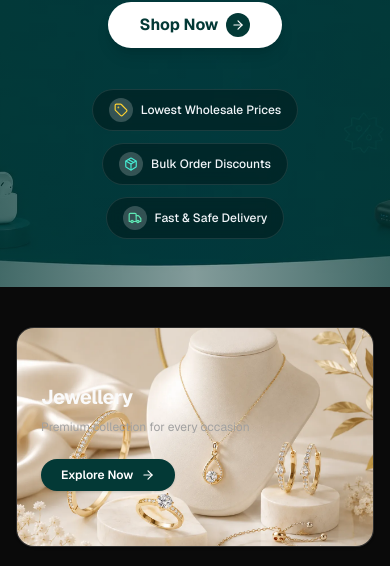
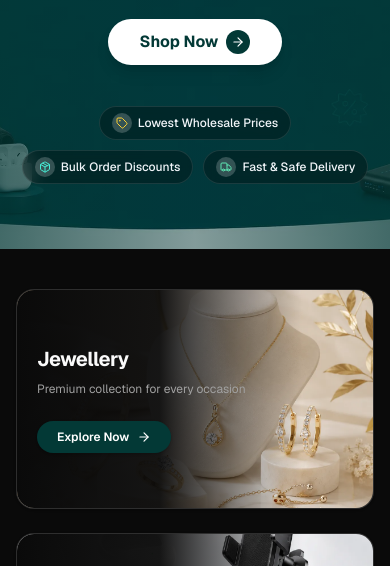
Before and after one commit to adnanshakir/ecom-mern, a Next.js app in the folder client/: page / in a window 390 px wide. Shown: the part 278-844 px from the top of the page. Built offline with nearby package versions, Linux system fonts and the light colour scheme; no server answers.

Commit message:
feat: add dynamic HeroBanner and CategoryBanners storefront components

```diff
--- a/client/src/components/storefront/home/CategoryBanners.jsx
+++ b/client/src/components/storefront/home/CategoryBanners.jsx
@@ -55,12 +55,26 @@ export function CategoryBanners() {
                 alt={banner.title}
                 loading="lazy"
                 decoding="async"
-                className="size-full object-cover object-center"
+                className="size-full object-cover max-sm:object-[80%_center] sm:object-center transition-transform duration-500 group-hover:scale-105"
               />
               {banner.showGradient && (
-                banner.overlayColor && banner.overlayColor.startsWith("#") ? (
+                <>
+                  {/* Mobile Gradient Overlay (Left-to-Right gradient covering text area) */}
+                  {banner.overlayColor && banner.overlayColor.startsWith("#") ? (
                     <div
-                    className={`absolute inset-0 sm:w-3/4 ${
+                      className="absolute inset-y-0 left-0 right-auto w-4/5 sm:hidden pointer-events-none"
+                      style={{
+                        background: `linear-gradient(to right, ${banner.overlayColor}FA 0%, ${banner.overlayColor}D9 55%, transparent 100%)`,
+                      }}
+                    />
+                  ) : (
+                    <div className="absolute inset-y-0 left-0 right-auto w-4/5 sm:hidden pointer-events-none bg-gradient-to-r from-background via-background/95 to-transparent" />
+                  )}
+
+                  {/* Desktop Gradient Overlay (Left-to-Right / Right-to-Left fade) */}
+                  {banner.overlayColor && banner.overlayColor.startsWith("#") ? (
+                    <div
+                      className={`hidden sm:block absolute inset-0 sm:w-3/4 ${
                         isRight ? "right-0 left-auto sm:ml-auto" : "left-0 right-auto"
                       }`}
                       style={{
@@ -71,19 +85,20 @@ export function CategoryBanners() {
                     />
                   ) : (
                     <div
-                    className={`absolute inset-0 sm:w-3/4 ${
+                      className={`hidden sm:block absolute inset-0 sm:w-3/4 ${
                         isRight
                           ? "right-0 left-auto bg-gradient-to-l from-background/95 via-background/85 to-transparent sm:ml-auto"
                           : "left-0 right-auto bg-gradient-to-r from-background/95 via-background/85 to-transparent"
                       }`}
                     />
-                )
+                  )}
+                </>
               )}
             </div>
 
             {/* Card Content */}
             <div
-              className={`relative z-10 flex flex-col justify-center p-6 sm:p-8 sm:w-2/3 ${
+              className={`relative z-10 flex flex-col justify-center p-5 sm:p-8 w-4/5 sm:w-2/3 ${
                 isRight ? "ml-auto text-right items-end" : "text-left items-start"
               }`}
             >
--- a/client/src/components/storefront/home/HeroBanner.jsx
+++ b/client/src/components/storefront/home/HeroBanner.jsx
@@ -72,24 +72,24 @@ export function HeroBanner() {
         </div>
 
         {/* Value Propositions / Feature Badges */}
-        <div className="flex flex-wrap items-center justify-center gap-3 text-xs sm:gap-6 sm:text-sm">
-          <div className="flex items-center gap-2 rounded-full bg-black/30 px-4 py-2 backdrop-blur-sm border border-white/10">
-            <div className="flex size-6 items-center justify-center rounded-full bg-white/20 text-amber-300">
-              <Tag className="size-3.5" />
+        <div className="flex flex-wrap items-center justify-center gap-2.5 sm:gap-6 text-xs sm:text-sm">
+          <div className="flex items-center gap-1.5 sm:gap-2 rounded-full bg-black/30 px-3 py-1.5 sm:px-4 sm:py-2 backdrop-blur-sm border border-white/10">
+            <div className="flex size-5 sm:size-6 items-center justify-center rounded-full bg-white/20 text-amber-300">
+              <Tag className="size-3 sm:size-3.5" />
             </div>
             <span className="font-medium text-slate-100">Lowest Wholesale Prices</span>
           </div>
 
-          <div className="flex items-center gap-2 rounded-full bg-black/30 px-4 py-2 backdrop-blur-sm border border-white/10">
-            <div className="flex size-6 items-center justify-center rounded-full bg-white/20 text-teal-300">
-              <Package className="size-3.5" />
+          <div className="flex items-center gap-1.5 sm:gap-2 rounded-full bg-black/30 px-3 py-1.5 sm:px-4 sm:py-2 backdrop-blur-sm border border-white/10">
+            <div className="flex size-5 sm:size-6 items-center justify-center rounded-full bg-white/20 text-teal-300">
+              <Package className="size-3 sm:size-3.5" />
             </div>
             <span className="font-medium text-slate-100">Bulk Order Discounts</span>
           </div>
 
-          <div className="flex items-center gap-2 rounded-full bg-black/30 px-4 py-2 backdrop-blur-sm border border-white/10">
-            <div className="flex size-6 items-center justify-center rounded-full bg-white/20 text-emerald-300">
-              <Truck className="size-3.5" />
+          <div className="flex items-center gap-1.5 sm:gap-2 rounded-full bg-black/30 px-3 py-1.5 sm:px-4 sm:py-2 backdrop-blur-sm border border-white/10">
+            <div className="flex size-5 sm:size-6 items-center justify-center rounded-full bg-white/20 text-emerald-300">
+              <Truck className="size-3 sm:size-3.5" />
             </div>
             <span className="font-medium text-slate-100">Fast & Safe Delivery</span>
           </div>
```
Lines whose indentation alone changed are shown as unchanged.
